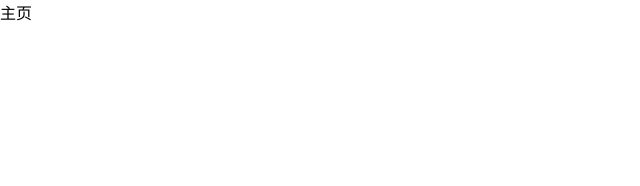
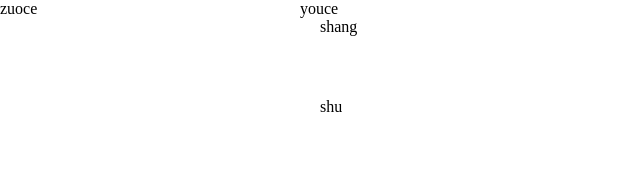
Before and after one commit to yanhongtao100/89heimatoutiao, a Vue app: page /#/home in a window 1280 px wide. Shown: the top 186 px of the page, without its empty margins (0-640 px from the left). Built offline with nearby package versions, Linux system fonts and the light colour scheme.

Commit message:
主页布局大致完成

```diff
--- a/src/views/home/index.vue
+++ b/src/views/home/index.vue
@@ -1,5 +1,14 @@
 <template>
-  <div>主页</div>
+<el-container>
+  <el-aside>
+    zuoce
+  </el-aside>
+  <el-container>
+    youce
+    <el-header>shang</el-header>
+    <el-main>shu</el-main>
+  </el-container>
+</el-container>
 </template>
 
 <script>
```
